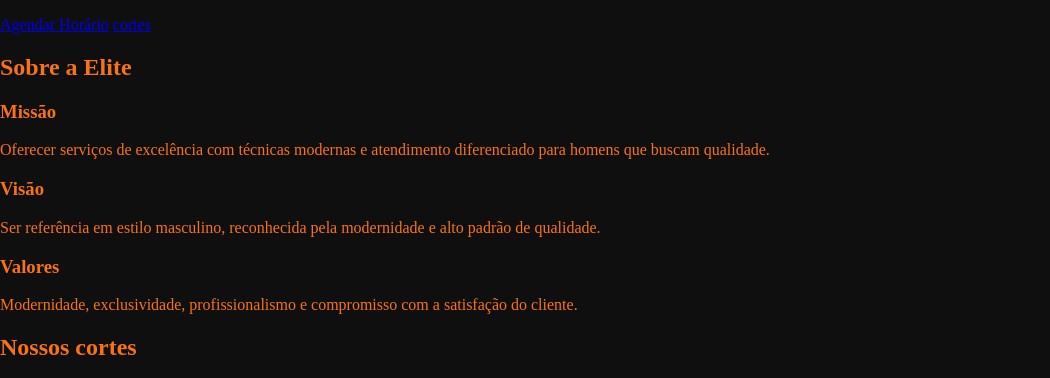
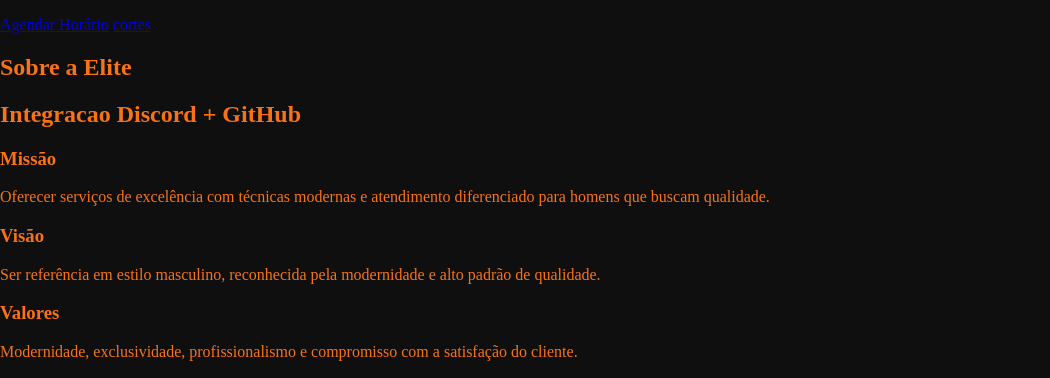
Before and after one commit to gabssswz/projeto-barber, a plain HTML site: page frontend/pages/index.html in a window 1280 px wide. Shown: the part 706-1084 px from the top of the page, without its empty margins (0-1050 px from the left). Drawn offline with Linux system fonts and the light colour scheme.

Commit message:
Integração Discord
integração discord + github

```diff
--- a/frontend/pages/index.html
+++ b/frontend/pages/index.html
@@ -31,6 +31,7 @@
     <main>
         <section id="sobre">
             <h2>Sobre a Elite</h2>
+            <h2>Integracao Discord + GitHub</h2>
             <h3>Missão</h3>
             <p>Oferecer serviços de excelência com técnicas modernas e atendimento diferenciado para homens que buscam qualidade.</p>
             <h3>Visão</h3>
```
